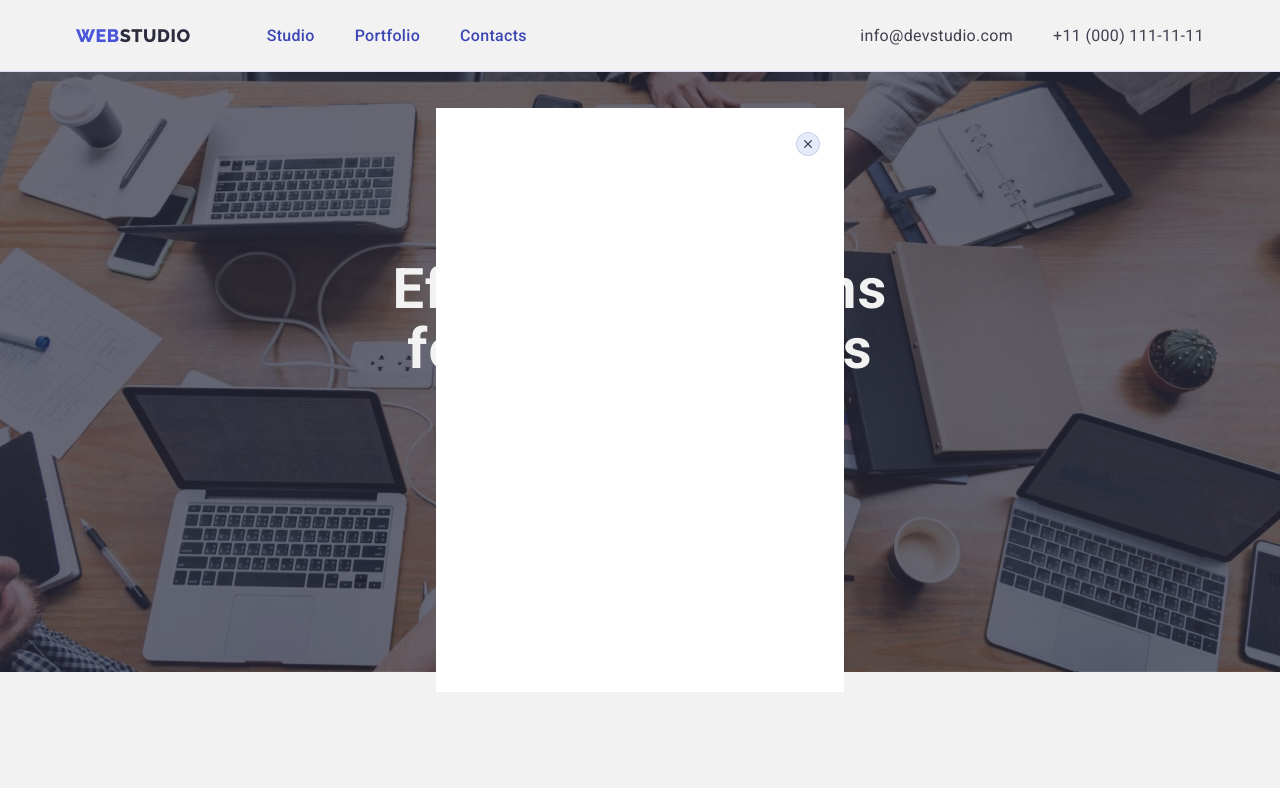
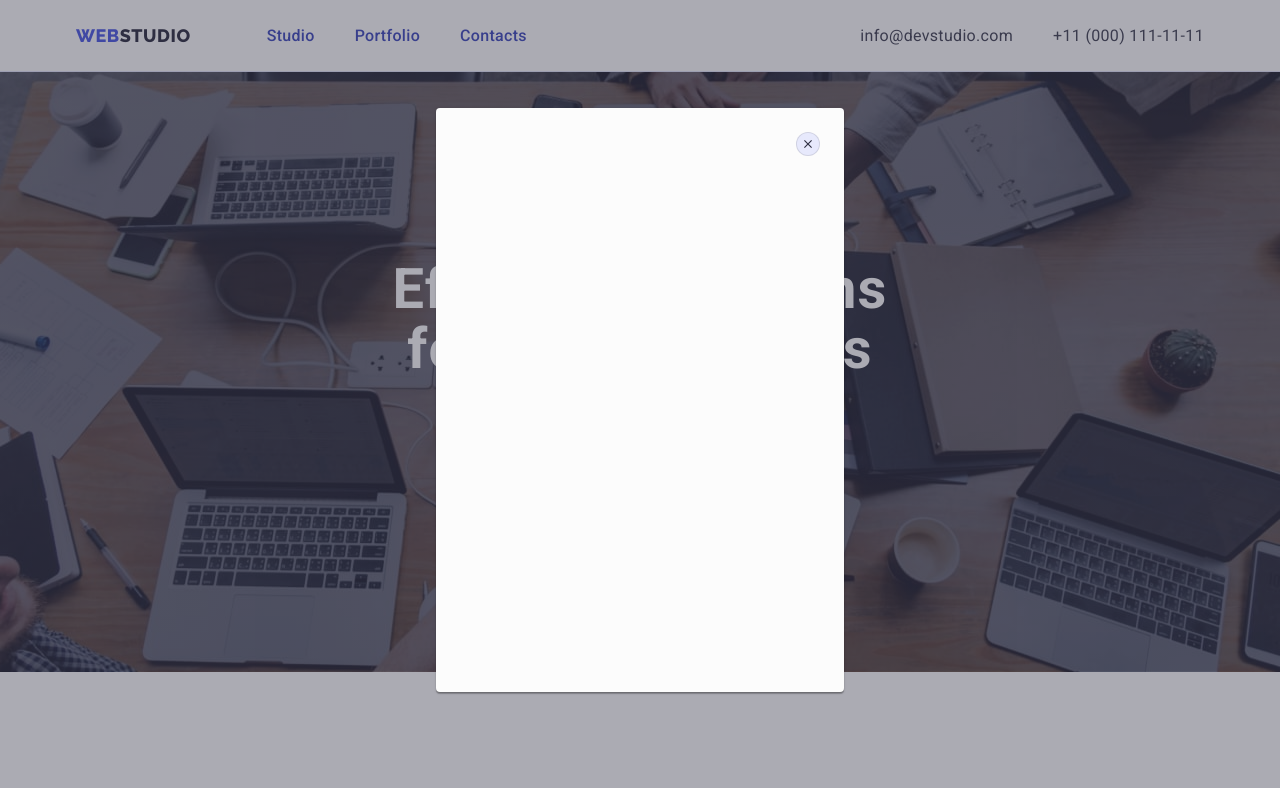
Before and after one commit to Alina-023/goit-markup-hw-05, a plain HTML site: page index.html in a window 1280 px wide. Both pictures are taken after a click on the button "Order Service". Shown: the top 788 px of the page. Drawn offline with nearby package versions, Linux system fonts and the light colour scheme.

Commit message:
final-draft

```diff
--- a/css/styles.css
+++ b/css/styles.css
@@ -628,7 +628,6 @@ body {
         letter-spacing: 0.02em;
         color: #F4F4FD;
         padding: 40px 32px;
-        padding-bottom: 164px;
         width: 100%;
         height: 100%;
         left: 0;
@@ -655,10 +654,9 @@ body {
         z-index: 100;
         width: 100%;
         height: 100%;
-        background-color: rgba(0, 0, 0, 0.05);
-        transition: opacity 250ms linear,
-        visibility 250ms linear;
-
+        background-color:rgba(46, 47, 66, 0.4);
+        transition: opacity 250ms cubic-bezier(0.4, 0, 0.2, 1),
+        visibility 250ms cubic-bezier(0.4, 0, 0.2, 1);
 }
 .modal {
         position: absolute;
@@ -666,23 +664,31 @@ body {
         left: 50%;
         transform: translate(-50%, -50%);
         width: 408px;
-        height: 584px;
-        background-color: rgb(255, 255, 255);
+        min-height: 584px;
+        background-color: #fcfcfc;
+        box-shadow: 0px 1px 1px rgba(0, 0, 0, 0.14),
+        0px 1px 3px rgba(0, 0, 0, 0.12),
+        0px 2px 1px rgba(0, 0, 0, 0.2);
+        border-radius: 4px;
+        transition: transform 250ms cubic-bezier(0.4, 0, 0.2, 1);
 }
 .modal-close-btn {
         position:absolute;
         top: 24px;
         right: 24px;
+        padding: 0;
         display: flex;
         justify-content: center;
         align-items:center;
         width: 24px;
         height: 24px;
+        cursor: pointer;
         border-radius: 50%;
         background-color: #E7E9FC;
         border: 1px solid rgba(0, 0, 0, 0.1);
         transition: background-color 250ms cubic-bezier(0.4, 0, 0.2, 1),
-        drop-shadow 250ms cubic-bezier(0.4, 0, 0.2, 1);
+        drop-shadow 250ms cubic-bezier(0.4, 0, 0.2, 1),
+        border 250ms cubic-bezier(0.4, 0, 0.2, 1);
 }
 .modal-close-btn-icon {
         fill: #2E2F42;
@@ -694,6 +700,7 @@ body {
 
         background: #404BBF;
         filter: drop-shadow(0px 4px 4px rgba(0, 0, 0, 0.25));
+        border: none;
 
 }
 .modal-close-btn:hover .modal-close-btn-icon,
--- a/index.html
+++ b/index.html
@@ -323,7 +323,7 @@
         <div class="modal">
 
             <button type="button" class="modal-close-btn" data-modal-close>
-                <svg class="modal-close-btn-icon" width="8px" height="8">
+                <svg class="modal-close-btn-icon" width="8" height="8">
                     <use href="./images/icons.svg#close"></use>
                 </svg>
 
```
